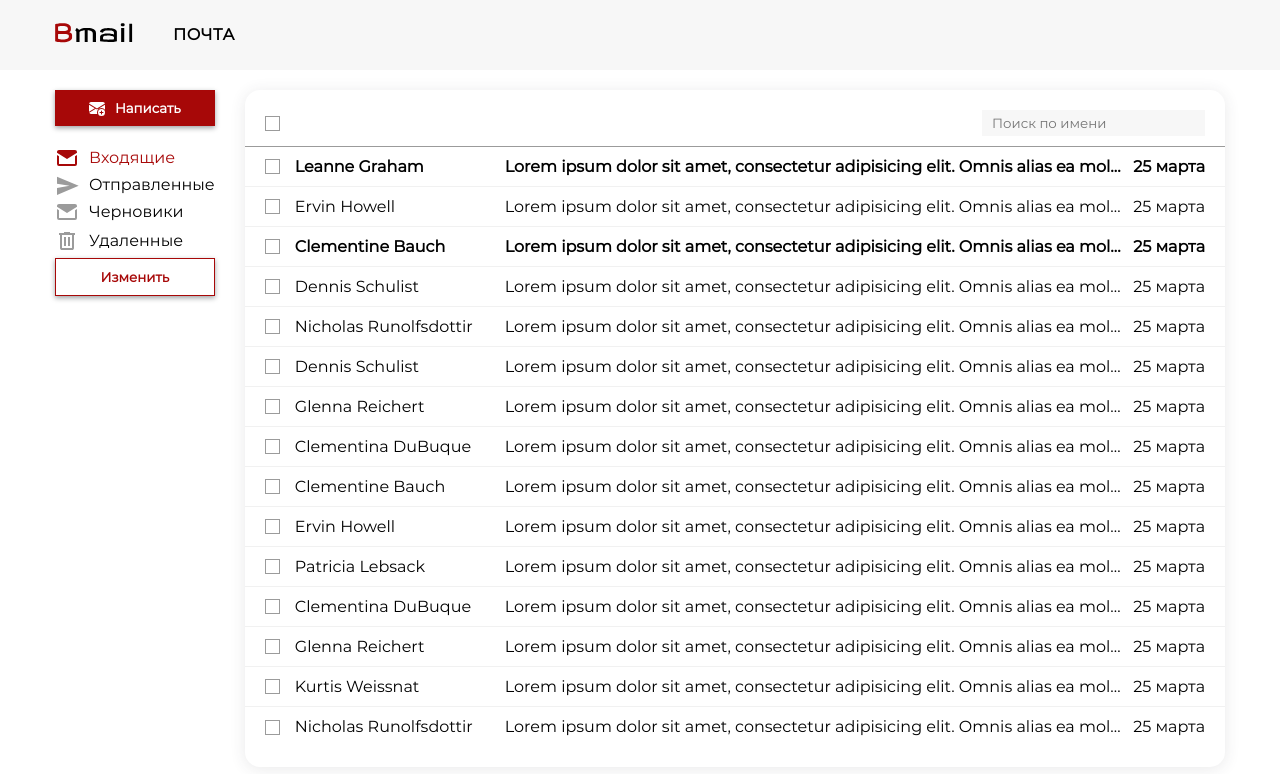
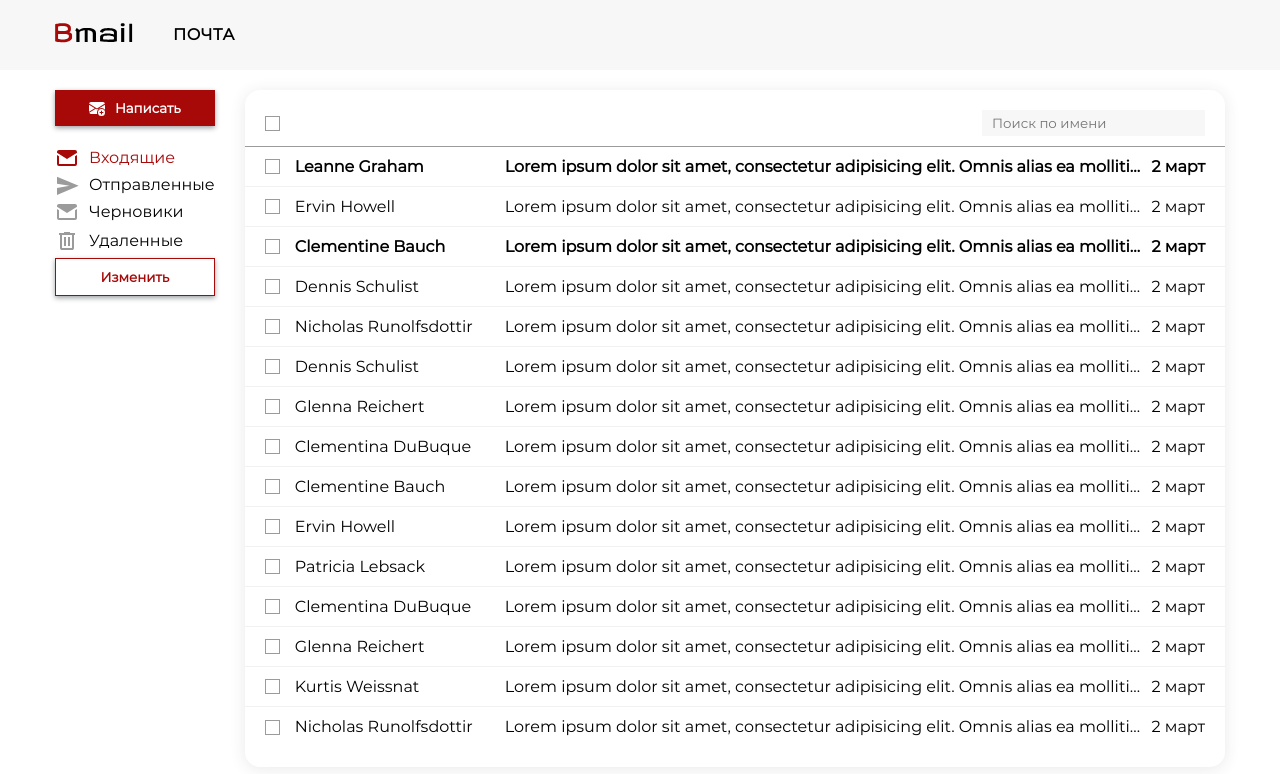
Before and after one commit to belokrylets/bmail, a React (Create React App) app: page / in a window 1280 px wide. Shown: the top 774 px of the page. Built offline with nearby package versions, Linux system fonts and the light colour scheme; data requests are answered from the project's data file.

Commit message:
add: utils getDate

```diff
--- a/src/components/MailPage/MailBlock/MessageItem.tsx
+++ b/src/components/MailPage/MailBlock/MessageItem.tsx
@@ -5,6 +5,7 @@ import classNames from "classnames"
 import Checkbox from "components/UI/Checkbox"
 import { useAppDispatch } from "hooks/redux"
 import React, { useContext } from "react"
+import getDate from "shared/utils/getDate"
 import { IMessages } from "store/reducers/messagesSlice/messages.modal"
 import { actions as messageActions } from "store/reducers/messagesSlice/messagesSlice"
 import { Context } from "../MailPage"
@@ -71,7 +72,7 @@ const MessageItem: React.FC<MessageItemProps> = ({ message }) => {
       </div>
       <div className="message__item__address">{message.contact.name}</div>
       <div className="message__item__message">{message.messageBody}</div>
-      <div className="message__item__date">25 марта</div>
+      <div className="message__item__date">{getDate(message.date)}</div>
       <div
         onClick={(e) => e.stopPropagation()}
         className="message__item__interface"
--- /dev/null
+++ b/src/shared/utils/getDate.ts
@@ -0,0 +1,23 @@
+const mapping: { [key: number]: string } = {
+  0: "янв",
+  1: "февр",
+  2: "март",
+  3: "апр",
+  4: "мая",
+  5: "июня",
+  6: "июля",
+  7: "авг",
+  8: "сент",
+  9: "окт",
+  10: "нояб",
+  11: "дек",
+}
+
+const getDate = (data: string) => {
+  const date = new Date(Number(data))
+  const day = date.getDate()
+  const month = date.getDate()
+  return `${day} ${mapping[month]}`
+}
+
+export default getDate
```
